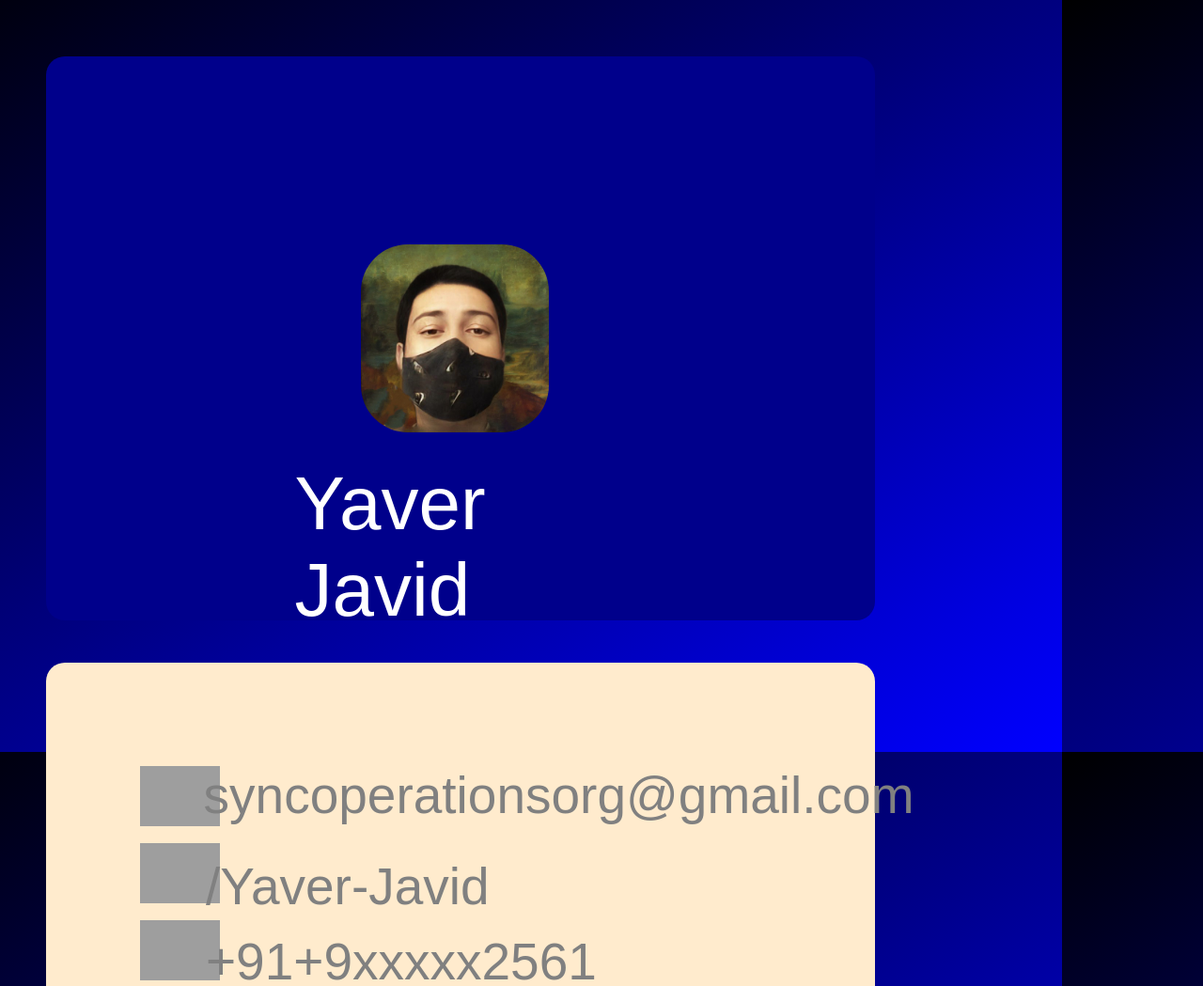
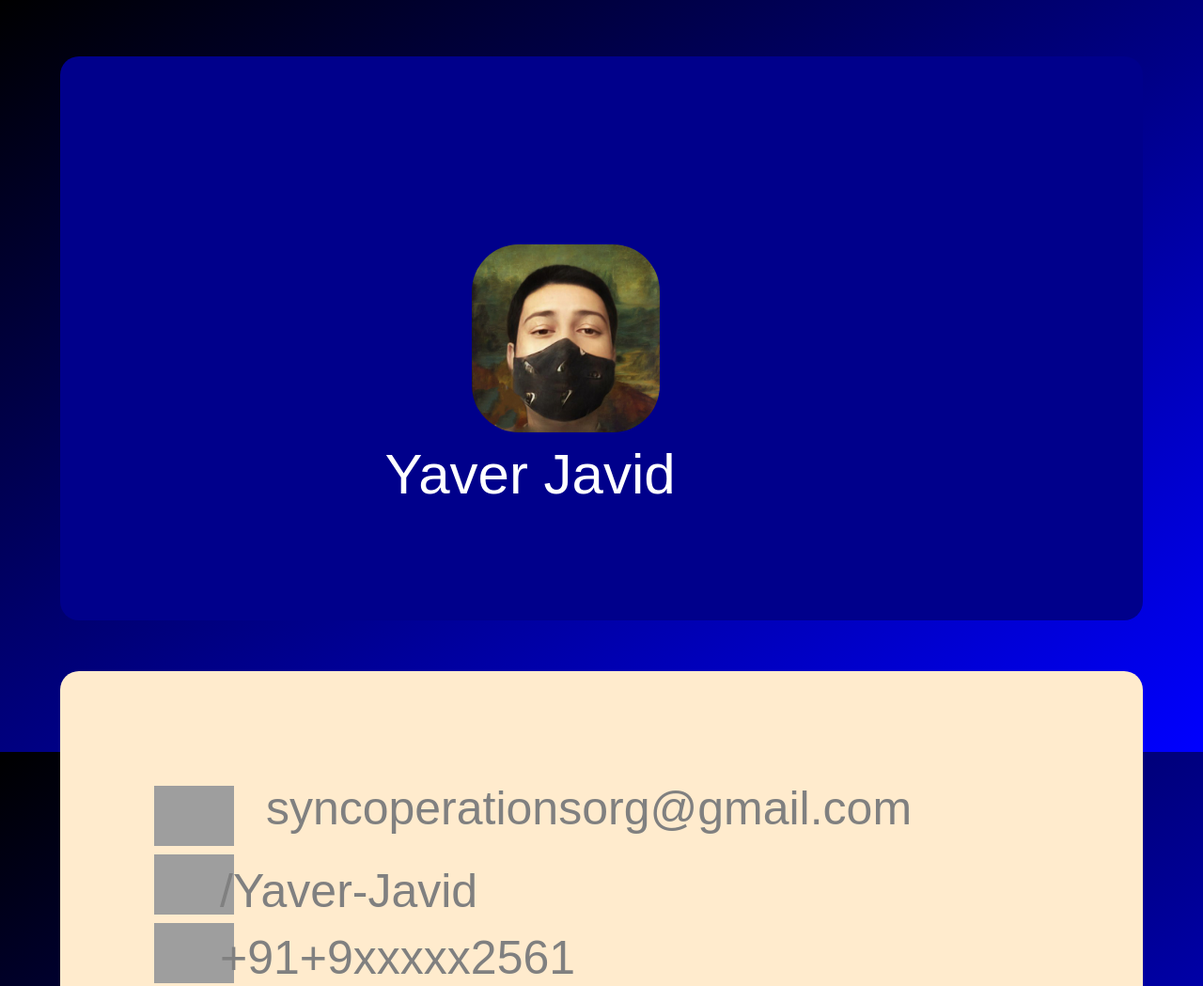
Before and after one commit to YaverJavid/-, a plain HTML site: page index.html in a window 1280 px wide. Shown: the top 1049 px of the page at 94% size. Drawn offline with Linux system fonts and the light colour scheme; grey boxes are pictures that could not be loaded.

Commit message:
Update style.css

```diff
--- a/style.css
+++ b/style.css
@@ -1,5 +1,5 @@
 body {
-    font-size: 10pt;
+    /*font-size: 10pt;*/
     margin: 0;
     padding: 0;
     font-family: sans-serif;
@@ -8,7 +8,7 @@ body {
 
 html {
     background: linear-gradient(to left top, blue, black) fixed;
-    width:980px;
+
 }
 
 #introSection {
@@ -35,8 +35,8 @@ html {
 
 #caption {
     color: white;
-    font-size: 80px;
-    width: 400px;
+    font-size: 60px;
+    width: 600px;
     position: relative;
     top: 25%;
     left: 30%;
@@ -72,7 +72,7 @@ html {
 }
 
 .infoText {
-    font-size: 55px;
+    font-size: 50px;
     color: grey;
     position: relative;
     width: 70%;
@@ -170,7 +170,7 @@ html {
 
 .hobbiesList {
     color: white;
-    font-size: 70px;
+    font-size: 50px;
     margin: 15px;
 }
 
@@ -184,5 +184,5 @@ html {
 #thanksText{
     color: white;
     font-family: cursive;
-    font-size:150px;
+    font-size:120px;
 }
```
